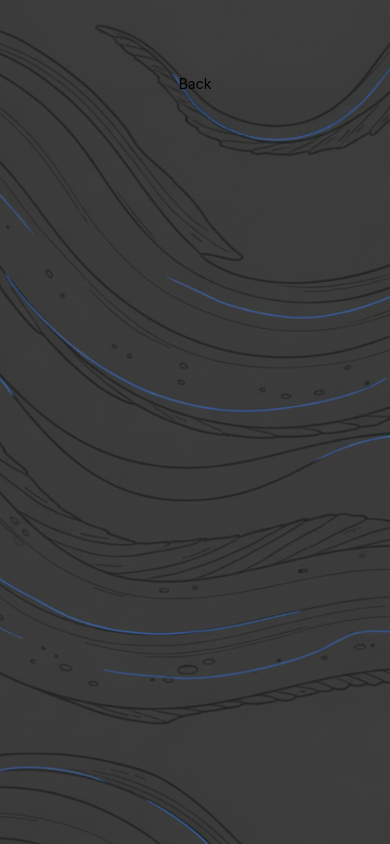
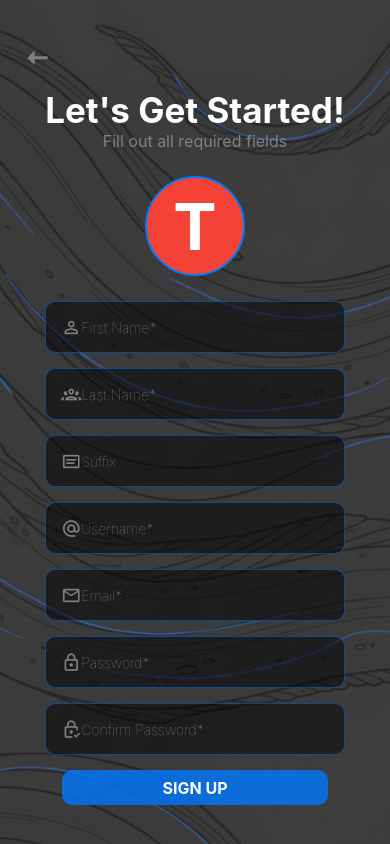
Before and after one commit to DaBloat/eelytics-app-v2, a React Native app: screen /Signup in a window 390 px wide. Built offline with nearby package versions, Linux system fonts and the light colour scheme.

Commit message:
worked on the sigun page

```diff
--- a/components/LoginScr.js
+++ b/components/LoginScr.js
@@ -80,9 +80,11 @@ export default function LoginScr({ navigation }) {
                 <Text style={styles.login_button_text}>LOGIN</Text>
             </TouchableOpacity>
 
-            <TouchableOpacity style={styles.forgot_button}>
-                <Text style={styles.forgot_button_text}>Forgot Password?</Text>
-            </TouchableOpacity>
+            <View style={styles.forgot_button_container}>
+                <TouchableOpacity style={styles.forgot_button}>
+                    <Text style={styles.forgot_button_text}>Forgot Password?</Text>
+                </TouchableOpacity>
+            </View>
 
             <View style={styles.dividerContainer}>
                 <View style={styles.dividerLine}/>
@@ -153,9 +155,11 @@ const styles = StyleSheet.create({
         fontSize: 16,
         color: 'white'
     },
-    forgot_button: {
+    forgot_button_container: {
         alignItems: 'flex-end',
         width: '100%',
+    },
+    forgot_button: {
         marginTop: 15
     },
     forgot_button_text: {
--- a/components/SignupScr.js
+++ b/components/SignupScr.js
@@ -1,8 +1,9 @@
-import { TextInput, KeyboardAvoidingView, View, Text, TouchableOpacity, StyleSheet, Platform } from 'react-native'
+import { TextInput, KeyboardAvoidingView, View, Text, TouchableOpacity, StyleSheet, Platform, ScrollView, TouchableWithoutFeedback, Keyboard} from 'react-native'
 import { useState } from 'react'
 import { MaterialCommunityIcons } from '@expo/vector-icons'
 
 export default function SignupScr({ navigation }){
+
 
     const goToLogin = () => {
         navigation.goBack('Login')
@@ -12,9 +13,80 @@ export default function SignupScr({ navigation }){
         <KeyboardAvoidingView
          behavior={Platform.OS === 'ios' ? 'padding':'height'}
          style={style.signup_container}>
-            <TouchableOpacity onPress={goToLogin}>
-                <Text>Back</Text>
-            </TouchableOpacity>
+            <View style={style.back_button}>
+                <TouchableOpacity onPress={goToLogin}>
+                    <MaterialCommunityIcons name='arrow-left-thin' size={35} color='gray'/>
+                </TouchableOpacity>
+            </View>
+            <ScrollView
+            contentContainerStyle={{ width:'100%', flexGrow:1, alignItems: 'center', justifyContent:'center'}}
+            keyboardShouldPersistTaps="handled"
+            showsVerticalScrollIndicator={false}>
+                        <Text style={style.title}>Let's Get Started!</Text>
+                        <Text style={style.subtitle}>Fill out all required fields</Text>
+                        <View style={[style.circle, { backgroundColor: '#F44336' }]}>
+                            <Text style={style.avatarText}>T</Text>
+                        </View>
+                        <View style={style.input_container}>
+                            <MaterialCommunityIcons name='account-outline' size={20} color={'gray'}/>
+                            <TextInput
+                                style={style.input_text}
+                                placeholder='First Name*'
+                                placeholderTextColor='gray'/>
+                        </View>
+
+                        <View style={style.input_container}>
+                            <MaterialCommunityIcons name='account-group-outline' size={20} color={'gray'}/>
+                            <TextInput
+                                style={style.input_text}
+                                placeholder='Last Name*'
+                                placeholderTextColor='gray'/>
+                        </View>
+
+                        <View style={style.input_container}>
+                            <MaterialCommunityIcons name='card-text-outline' size={20} color={'gray'}/>
+                            <TextInput
+                                style={style.input_text}
+                                placeholder='Suffix'
+                                placeholderTextColor='gray'/>
+                        </View>
+
+                        <View style={style.input_container}>
+                            <MaterialCommunityIcons name='at' size={20} color={'gray'}/>
+                            <TextInput
+                                style={style.input_text}
+                                placeholder='Username*'
+                                placeholderTextColor='gray'/>
+                        </View>
+
+                        <View style={style.input_container}>
+                            <MaterialCommunityIcons name='email-outline' size={20} color={'gray'}/>
+                            <TextInput
+                                style={style.input_text}
+                                placeholder='Email*'
+                                placeholderTextColor='gray'/>
+                        </View>
+
+                        <View style={style.input_container}>
+                            <MaterialCommunityIcons name='lock-outline' size={20} color={'gray'}/>
+                            <TextInput
+                                style={style.input_text}
+                                placeholder='Password*'
+                                placeholderTextColor='gray'/>
+                        </View>
+
+                        <View style={style.input_container}>
+                            <MaterialCommunityIcons name='lock-check-outline' size={20} color={'gray'}/>
+                            <TextInput
+                                style={style.input_text}
+                                placeholder='Confirm Password*'
+                                placeholderTextColor='gray'/>
+                        </View>
+
+                        <TouchableOpacity style={style.signup_button}>
+                            <Text style={style.signup_button_text}>SIGN UP</Text>
+                        </TouchableOpacity>
+            </ScrollView>
         </KeyboardAvoidingView>
     )
 }
@@ -26,6 +98,66 @@ const style = StyleSheet.create({
         justifyContent: 'flex-start',
         alignItems: 'center',
         paddingHorizontal: 20,
-        paddingVertical: 75
-    }
+        paddingVertical: 25
+    },
+    back_button: {
+        alignItems: 'flex-start',
+        width: '100%',
+        marginTop: 15
+    },
+    circle: {
+        height: 100,
+        width: 100,
+        borderRadius: 50,
+        borderWidth: 2,
+        borderColor: 'rgba(0, 122, 255, 1)',
+        justifyContent: 'center',
+        alignItems: 'center',
+        marginVertical: 25
+    },
+    avatarText: {
+        fontSize: 65,
+        fontWeight: 'bold',
+        color: 'white',
+    },
+    input_container: {
+        flexDirection: 'row',
+        alignItems: 'center',
+        width: '100%',
+        borderRadius: 10,
+        borderWidth: 1,
+        borderColor: 'rgba(0, 122, 255, 0.5)',
+        backgroundColor: 'rgba(0, 0, 0, 0.5)',
+        marginBottom: 15,
+        paddingHorizontal: 15,
+    },
+    input_text: {
+        flex: 1,
+        color: 'white',
+        fontWeight: 16,
+        height: 50
+    },
+    title: {
+        color: 'white',
+        fontSize: 35,
+        fontWeight: 'bold'
+    },
+    subtitle: {
+        fontSize: 16,
+        color: 'gray'
+    },
+    signup_button: {
+        paddingHorizontal: 100,
+        justifyContent: 'center',
+        alignItems: 'center',
+        backgroundColor: 'rgba(0, 122, 255, 0.8)',
+        borderRadius: 10,
+        height: 35
+
+    },
+    signup_button_text: {
+        fontWeight: 'bold',
+        fontSize: 16,
+        color: 'white'
+    },
 })
```
